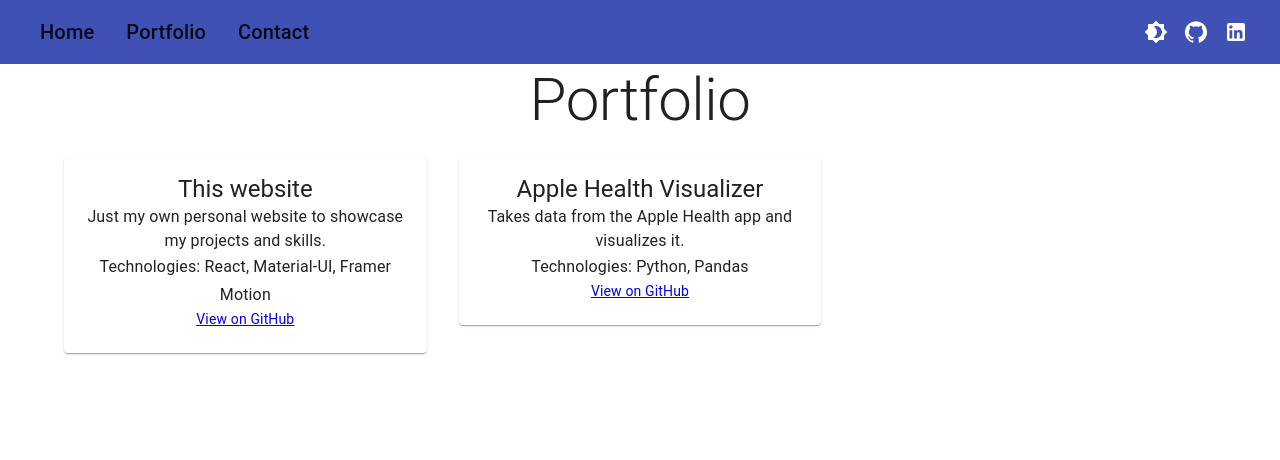
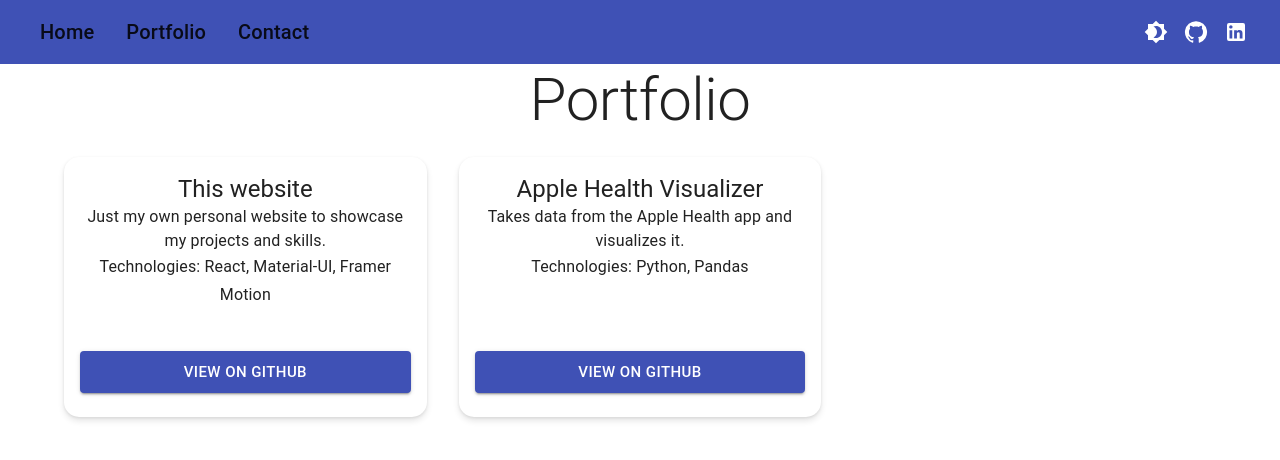
Before and after one commit to Inefy/Me, a React (Create React App) app: page /portfolio in a window 1280 px wide. Shown: the top 460 px of the page. Built offline with nearby package versions, Linux system fonts and the light colour scheme.

Commit message:
Made the portfolio page look a whole lot prettier

```diff
--- a/src/components/Portfolio.js
+++ b/src/components/Portfolio.js
@@ -1,6 +1,24 @@
 import React from 'react';
-import { Card, CardContent, Typography, Grid } from '@mui/material';
+import { Card, CardContent, Typography, Grid, Button } from '@mui/material';
 import { motion } from 'framer-motion';
+import { styled } from '@mui/system';
+
+const FixedHeightCardContent = styled(CardContent)(({ theme }) => ({
+  display: 'flex',
+  flexDirection: 'column',
+  justifyContent: 'space-between',
+  height: '260px',
+  borderRadius: '15px',
+}));
+
+const StyledCard = styled(Card)(({ theme }) => ({
+  borderRadius: '15px',
+  boxShadow: '0 4px 6px rgba(0, 0, 0, 0.1), 0 1px 3px rgba(0, 0, 0, 0.08)',
+  transition: 'all 0.3s cubic-bezier(0.25, 0.8, 0.25, 1)',
+  '&:hover': {
+    boxShadow: '0 14px 28px rgba(0, 0, 0, 0.25), 0 10px 10px rgba(0, 0, 0, 0.22)',
+  },
+}));
 
 const Portfolio = () => {
   const projects = [
@@ -43,20 +61,28 @@ const Portfolio = () => {
               variants={variants}
               transition={{ ...transition, delay: transition.delay * (index + 1) }}
             >
-              <Card>
-                <CardContent>
+              <StyledCard>
+                <FixedHeightCardContent>
+                  <div>
                     <Typography variant="h5">{project.name}</Typography>
                     <Typography variant="body1">{project.description}</Typography>
                     <Typography variant="subtitle1">
                       Technologies: {project.technologies.join(', ')}
                     </Typography>
-                  <Typography variant="body2">
-                    <a href={project.repoLink} target="_blank" rel="noopener noreferrer">
+                  </div>
+                  <Button
+                    variant="contained"
+                    color="primary"
+                    size="large"
+                    sx={{ marginTop: '1rem' }}
+                    href={project.repoLink}
+                    target="_blank"
+                    rel="noopener noreferrer"
+                  >
                     View on GitHub
-                    </a>
-                  </Typography>
-                </CardContent>
-              </Card>
+                  </Button>
+                </FixedHeightCardContent>
+              </StyledCard>
             </motion.div>
           </Grid>
         ))}
```
Lines whose indentation alone changed are shown as unchanged.
